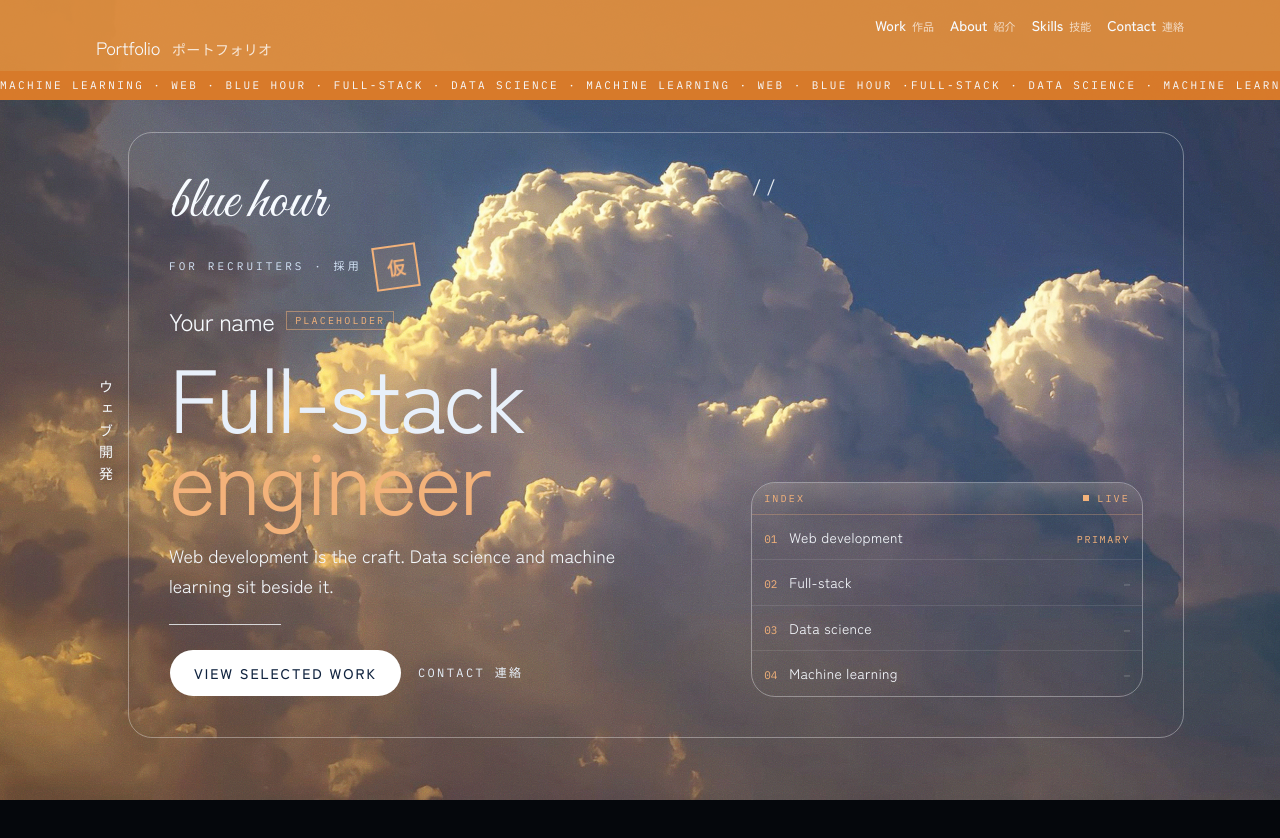
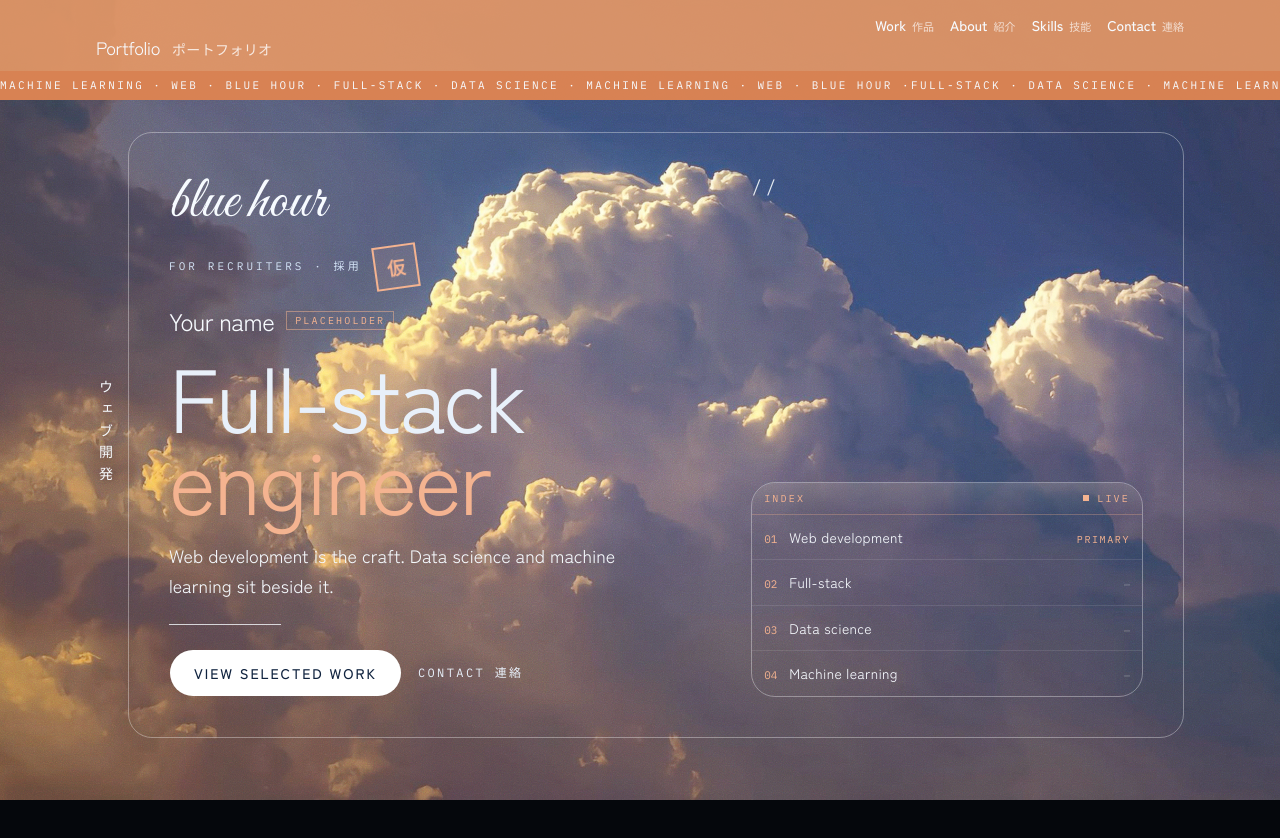
Before and after one commit to jpmaraujo1/portfolio, a Next.js app: page / in a window 1280 px wide. Shown: the top 838 px of the page. Built offline with nearby package versions, Linux system fonts and the light colour scheme; a web font is replaced by a local one.

Commit message:
Settle the accent between peach and orange.
Blend the sky grade, the bar, and the accent type so they sit between the salmon and the stronger orange.

Co-authored-by: joaopedro.martinsaraujo <joaopedro.martinsaraujo@gmail.com>

```diff
--- a/src/app/globals.css
+++ b/src/app/globals.css
@@ -57,18 +57,18 @@
   --card-foreground: #10233f;
   --popover: #f4f7fb;
   --popover-foreground: #10233f;
-  --primary: #f3b27a;
+  --primary: #f4b390;
   --primary-foreground: #10233f;
   --secondary: #10233f;
   --secondary-foreground: #e7eef6;
   --muted: #d5e2f0;
   --muted-foreground: #3d5270;
   --accent: #1d4d8d;
-  --accent-foreground: #f3b27a;
+  --accent-foreground: #f4b390;
   --destructive: oklch(0.577 0.245 27.325);
   --border: #10233f;
   --input: #10233f;
-  --ring: #e07a32;
+  --ring: #e58257;
   --chart-1: oklch(0.87 0 0);
   --chart-2: oklch(0.556 0 0);
   --chart-3: oklch(0.439 0 0);
--- a/src/app/poster.css
+++ b/src/app/poster.css
@@ -1,6 +1,6 @@
 ::selection {
   background: #1d4d8d;
-  color: #f3b27a;
+  color: #f4b390;
 }
 
 .paper-dots {
@@ -26,9 +26,9 @@
   content: "";
   position: absolute;
   inset: 0;
-  background: #f09a3c;
+  background: #f19e68;
   mix-blend-mode: soft-light;
-  opacity: 0.55;
+  opacity: 0.62;
 }
 
 .sky-wash::after {
@@ -135,7 +135,7 @@ main {
 }
 
 .work-card:hover {
-  background: rgba(240, 154, 60, 0.16);
+  background: rgba(243, 168, 113, 0.16);
   color: #f7fbff;
   transform: translateY(-4px);
   box-shadow: 0 18px 40px rgba(90, 40, 36, 0.2);
@@ -150,11 +150,11 @@ main {
 }
 
 .work-card:hover .stamp {
-  color: #f3b27a;
+  color: #f4b390;
 }
 
 .nav-link {
-  background-image: linear-gradient(#e07a32, #e07a32);
+  background-image: linear-gradient(#e58257, #e58257);
   background-position: 0 100%;
   background-repeat: no-repeat;
   background-size: 0 2px;
--- a/src/components/hero.tsx
+++ b/src/components/hero.tsx
@@ -31,17 +31,17 @@ export function Hero() {
               <p className="font-mono text-[11px] tracking-[0.28em] text-[#d5e4f7] uppercase">
                 For recruiters · 採用
               </p>
-              <span className="stamp inline-flex size-11 items-center justify-center font-sans text-lg leading-none font-bold text-[#f3b27a]">仮</span>
+              <span className="stamp inline-flex size-11 items-center justify-center font-sans text-lg leading-none font-bold text-[#f4b390]">仮</span>
             </div>
             <p className="mt-4 flex flex-wrap items-center gap-3 text-2xl">
               <span className="font-poster tracking-tight">{portfolio.name}</span>
-              <span className="border border-[#f3b27a]/50 px-2 py-0.5 font-mono text-[10px] tracking-[0.22em] text-[#f3b27a] uppercase">
+              <span className="border border-[#f4b390]/50 px-2 py-0.5 font-mono text-[10px] tracking-[0.22em] text-[#f4b390] uppercase">
                 Placeholder
               </span>
             </p>
             <h1 className="mt-4 font-poster text-[clamp(2.7rem,7vw,5.6rem)] leading-[0.92] tracking-tight text-[#e8f0fa]">
               {lead ? <span className="block">{lead}</span> : null}
-              <span className="block text-[#f3b27a]">{accent}</span>
+              <span className="block text-[#f4b390]">{accent}</span>
             </h1>
             <p className="mt-6 max-w-md text-base leading-relaxed text-[#f4f8fc] md:text-lg">
               {portfolio.value}
@@ -66,10 +66,10 @@ export function Hero() {
             </p>
             <div className="board relative mt-auto overflow-hidden">
               <div className="board-scan" />
-              <div className="relative flex items-center justify-between border-b border-[#f3b27a]/30 px-3 py-2 font-mono text-[10px] tracking-[0.22em] text-[#f3b27a] uppercase">
+              <div className="relative flex items-center justify-between border-b border-[#f4b390]/30 px-3 py-2 font-mono text-[10px] tracking-[0.22em] text-[#f4b390] uppercase">
                 <span>Index</span>
                 <span className="flex items-center gap-2">
-                  <span className="blink inline-block size-1.5 bg-[#f3b27a]" />
+                  <span className="blink inline-block size-1.5 bg-[#f4b390]" />
                   Live
                 </span>
               </div>
@@ -79,12 +79,12 @@ export function Hero() {
                     key={skill.name}
                     className="flex items-baseline justify-between gap-3 border-b border-white/10 px-3 py-3 last:border-b-0"
                   >
-                    <span className="font-mono text-[11px] text-[#f3b27a]">
+                    <span className="font-mono text-[11px] text-[#f4b390]">
                       {String(index + 1).padStart(2, "0")}
                     </span>
                     <span className="flex-1 text-sm tracking-wide">{skill.name}</span>
                     {skill.primary ? (
-                      <span className="font-mono text-[10px] tracking-[0.16em] text-[#f3b27a] uppercase">
+                      <span className="font-mono text-[10px] tracking-[0.16em] text-[#f4b390] uppercase">
                         Primary
                       </span>
                     ) : (
--- a/src/components/selected-work.tsx
+++ b/src/components/selected-work.tsx
@@ -10,11 +10,11 @@ function SampleCard({ project, index }: { project: Project; index: number }) {
       <div className="flex items-start justify-between gap-3">
         <p className="num-outline font-poster text-5xl leading-none">{number}</p>
         {project.sample ? (
-          <p className="stamp px-2 py-1 font-mono text-[10px] tracking-[0.18em] text-[#f3b27a] uppercase">見本 sample</p>
+          <p className="stamp px-2 py-1 font-mono text-[10px] tracking-[0.18em] text-[#f4b390] uppercase">見本 sample</p>
         ) : null}
       </div>
       <h3 className="mt-6 font-poster text-4xl leading-none tracking-tight sm:text-5xl">{project.title}</h3>
-      <p className="ink-muted mt-2 font-mono text-[10px] tracking-[0.22em] text-[#f3b27a] uppercase">Placeholder</p>
+      <p className="ink-muted mt-2 font-mono text-[10px] tracking-[0.22em] text-[#f4b390] uppercase">Placeholder</p>
 
       <dl className="mt-7 space-y-4">
         <div>
@@ -76,7 +76,7 @@ export function SelectedWork() {
       {projects.length === 0 ? (
         <Reveal>
           <div className="border-2 border-dashed border-white/40 px-6 py-14">
-            <p className="font-mono text-[10px] tracking-[0.22em] text-[#f3b27a] uppercase">Placeholder</p>
+            <p className="font-mono text-[10px] tracking-[0.22em] text-[#f4b390] uppercase">Placeholder</p>
             <h3 className="mt-3 font-poster text-4xl">{portfolio.emptyWork.title}</h3>
             <p className="mt-4 max-w-lg text-base leading-relaxed">{portfolio.emptyWork.body}</p>
           </div>
--- a/src/components/site-header.tsx
+++ b/src/components/site-header.tsx
@@ -13,7 +13,7 @@ export function SiteHeader() {
   const loop = `${tape}   ·   ${tape}   ·   `;
 
   return (
-    <header className="sticky top-0 z-30 bg-[#e8923c]/90 text-[#f7fbff]">
+    <header className="sticky top-0 z-30 bg-[#e89966]/90 text-[#f7fbff]">
       <div className="mx-auto flex max-w-6xl flex-col gap-3 px-4 py-3 sm:flex-row sm:items-end sm:justify-between md:px-8">
         <a href="#top" className="group flex items-baseline gap-3">
           <span className="font-poster text-lg leading-none tracking-tight">{portfolio.kicker}</span>
@@ -32,7 +32,7 @@ export function SiteHeader() {
           </ul>
         </nav>
       </div>
-      <div className="overflow-hidden bg-[#d97828]/90 text-[#f7fbff]">
+      <div className="overflow-hidden bg-[#d98152]/90 text-[#f7fbff]">
         <p className="ticker py-1.5 font-mono text-[11px] tracking-[0.22em] uppercase">
           <span>{loop}</span>
           <span aria-hidden>{loop}</span>
```
Also changed, not shown: src/app/icon.svg.
